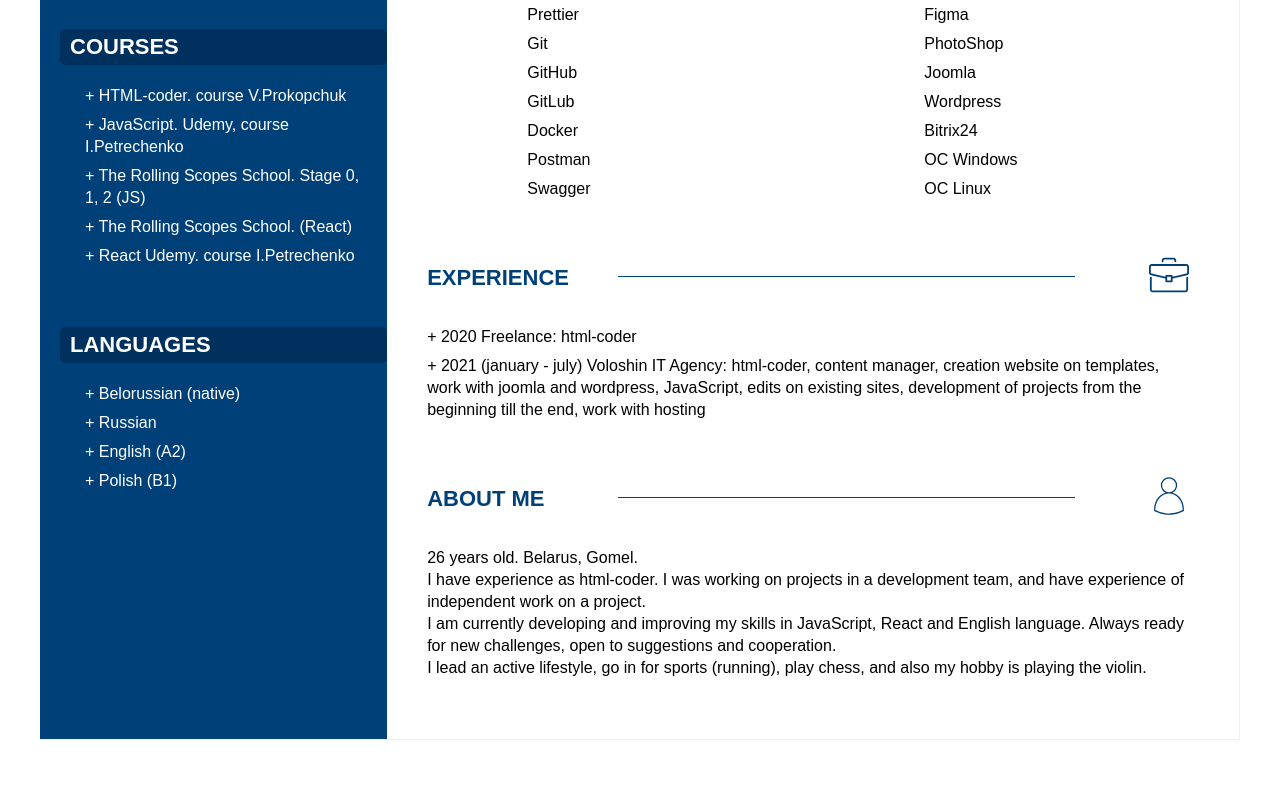
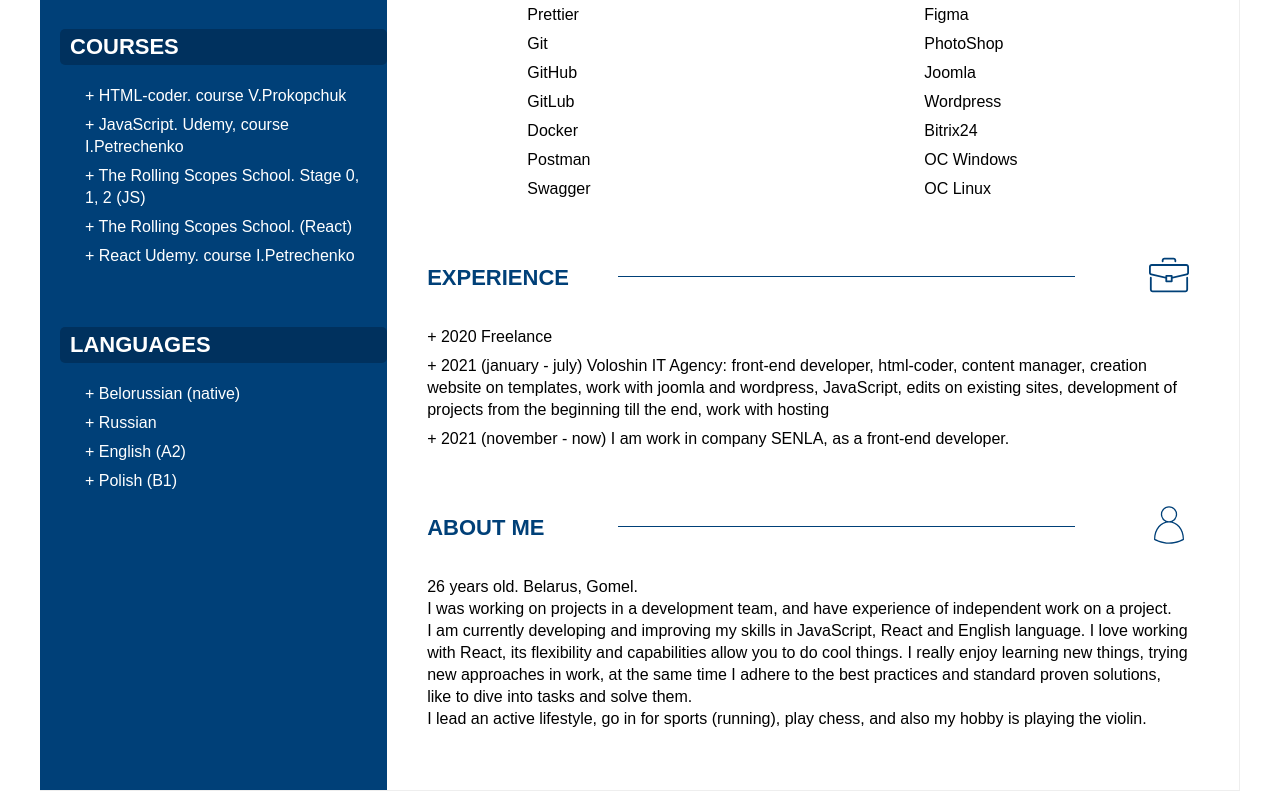
Before and after one commit to JimakPasha/cv, a plain HTML site: page index.html in a window 1280 px wide. Shown: the part 852-1643 px from the top of the page. Before the commit the page ends 1592 px from the top, so only its background shows below. Drawn offline with Linux system fonts and the light colour scheme.

Commit message:
Update index.html

```diff
--- a/index.html
+++ b/index.html
@@ -179,11 +179,14 @@
 				</h4>
 				<ul class="experience__list">
 					<li class="experience__item">
-						+ 2020 Freelance: html-coder
+						+ 2020 Freelance
 					</li>
 					<li class="experience__item">
-						+ 2021 (january - july) Voloshin IT Agency: html-coder, content manager, creation website on templates,
+						+ 2021 (january - july) Voloshin IT Agency: front-end developer, html-coder, content manager, creation website on templates,
 						work with joomla and wordpress, JavaScript, edits on existing sites, development of projects from the beginning till the end, work with hosting
+					</li>
+					<li class="experience__item">
+						+ 2021 (november - now) I am work in company SENLA, as a front-end developer.
 					</li>
 				</ul>
 			</div>
@@ -219,11 +222,11 @@
 					26 years old. Belarus, Gomel.
 				</p>
 				<p class="about__text">
-					I have experience as html-coder. I was working on projects in a development team, and have experience of independent work on a project.
+					I was working on projects in a development team, and have experience of independent work on a project.
 				</p>
 				<p class="about__text">
-					I am currently developing and improving my skills in JavaScript, React and English language. Always
-					ready for new challenges, open to suggestions and cooperation.
+					I am currently developing and improving my skills in JavaScript, React and English language.
+					I love working with React, its flexibility and capabilities allow you to do cool things. I really enjoy learning new things, trying new approaches in work, at the same time I adhere to the best practices and standard proven solutions, like to dive into tasks and solve them.
 				</p>
 				<p class="about__text">
 					I lead an active lifestyle, go in for sports (running), play chess, and also my hobby is playing the violin.
```
